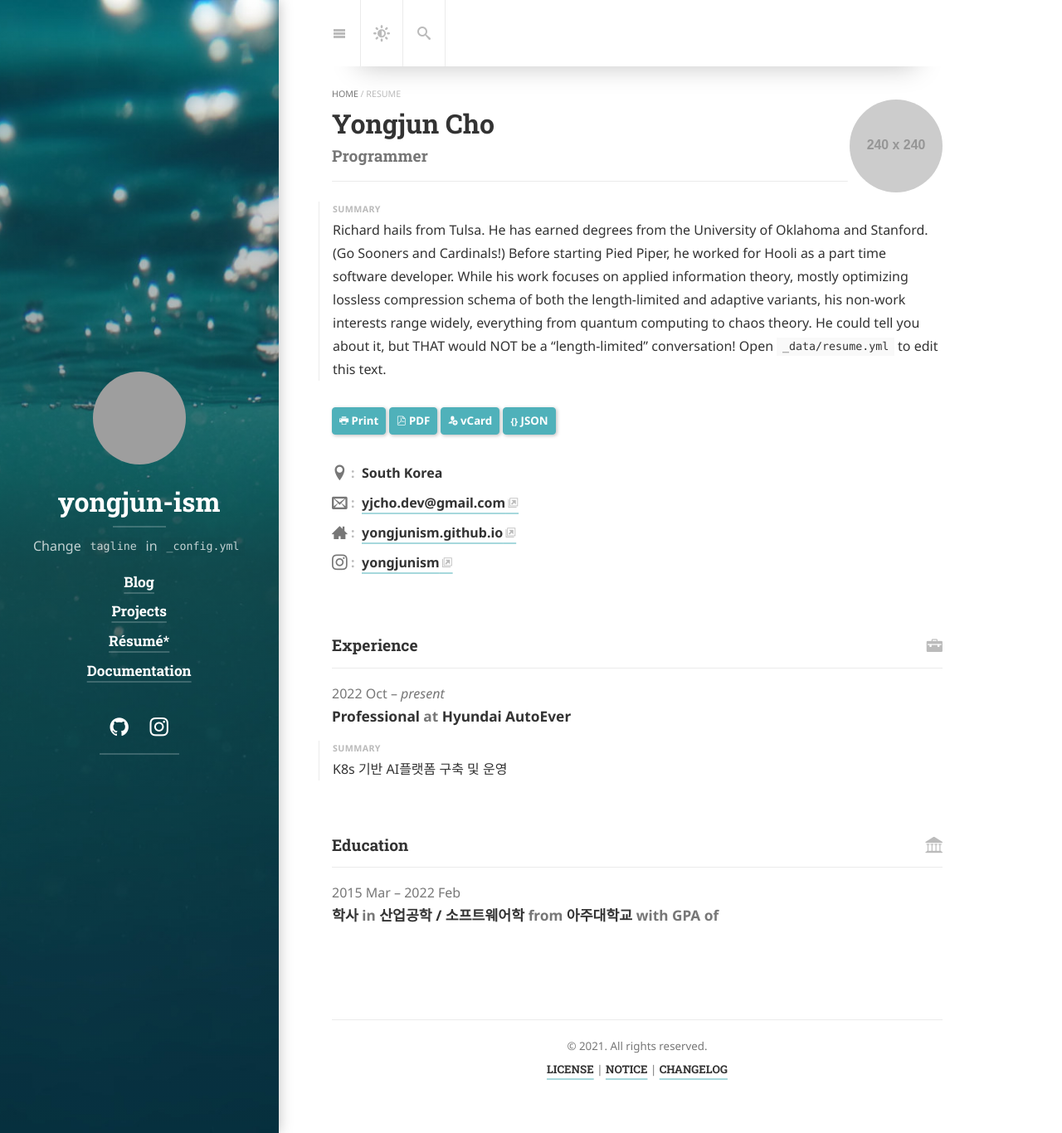
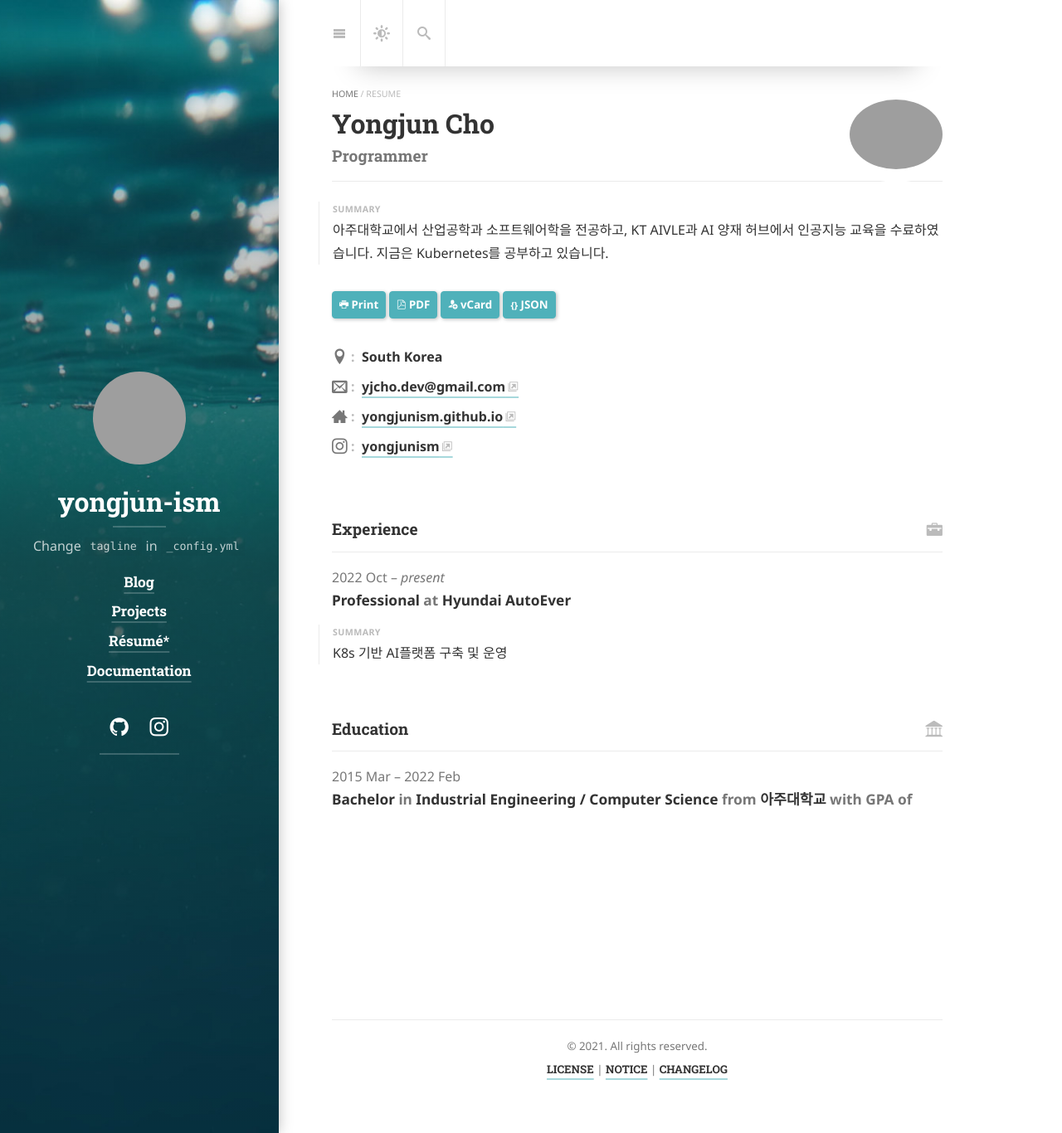
Before and after one commit to yongjunism/yongjunism.github.io, a Jekyll site: the page built from resume.md, in a window 1280 px wide and 1366 px high. Shown: the whole window at 83% size. Built offline with Jekyll 4.4.1, drawn with Linux system fonts in a browser that asks for light colours; cached includes are drawn as plain includes; nearby versions of some CDN libraries; some web fonts are replaced; library files that are not in the unit come from our copies; grey boxes are pictures that could not be loaded.

Commit message:
Update resume.yml

```diff
--- a/_data/resume.yml
+++ b/_data/resume.yml
@@ -4,20 +4,12 @@
 basics:
   name: "Yongjun Cho"
   label: "Programmer"
-  picture: "https://via.placeholder.com/240x240"
+  picture: "/assets/img/yj.ai"
   email: "yjcho.dev@gmail.com"
   # phone: "(912) 555-4321"
   website: "yongjunism.github.io"
   summary: >
-    Richard hails from Tulsa.
-    He has earned degrees from the University of Oklahoma and Stanford. (Go Sooners and Cardinals!)
-    Before starting Pied Piper, he worked for Hooli as a part time software developer.
-    While his work focuses on applied information theory,
-    mostly optimizing lossless compression schema of both the length-limited and adaptive variants,
-    his non-work interests range widely,
-    everything from quantum computing to chaos theory.
-    He could tell you about it, but THAT would NOT be a “length-limited” conversation!
-    Open `_data/resume.yml` to edit this text.
+    아주대학교에서 산업공학과 소프트웨어학을 전공하고, KT AIVLE과 AI 양재 허브에서 인공지능 교육을 수료하였습니다. 지금은 Kubernetes를 공부하고 있습니다.
   location:
     # address: "2712 Broadway St"
     # postalCode: "CA 94115"
@@ -54,8 +46,8 @@ work:
 #       - "Awarded 'Teacher of the Month'"
 education:
   - institution: "아주대학교"
-    area: "산업공학 / 소프트웨어학"
-    studyType: "학사"
+    area: "Industrial Engineering / Computer Science"
+    studyType: "Bachelor"
     startDate: "2015-03-02"
     endDate: "2022-02-22"
     # gpa: "4.0"
```
